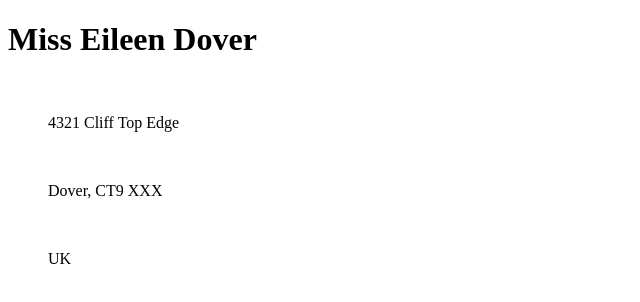
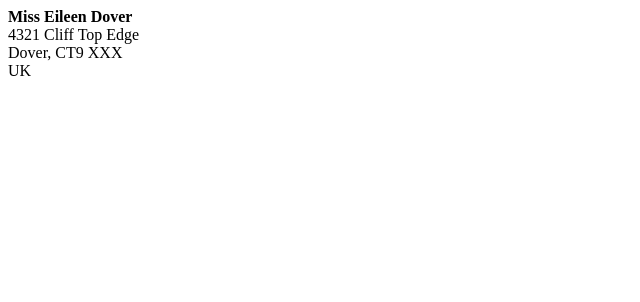
Before and after one commit to sskd/HtmlPracticeProject, a plain HTML site: page index.html in a window 1280 px wide. Shown: the whole page, without its empty margins (0-640 px from the left). Drawn offline with Linux system fonts and the light colour scheme.

```diff
--- a/index.html
+++ b/index.html
@@ -8,10 +8,10 @@
 </head>
 <body>
     <header>
-        <h1>Miss Eileen Dover</h1> <br>
-        <ul>4321 Cliff Top Edge</ul> <br>
-        <ul>Dover, CT9 XXX</ul> <br>
-        <ul>UK</ul> <br>
+        <b>Miss Eileen Dover</b><br>
+         4321 Cliff Top Edge <br>
+         Dover, CT9 XXX <br>
+         UK <br>
     </header>
     <body>
 
```
